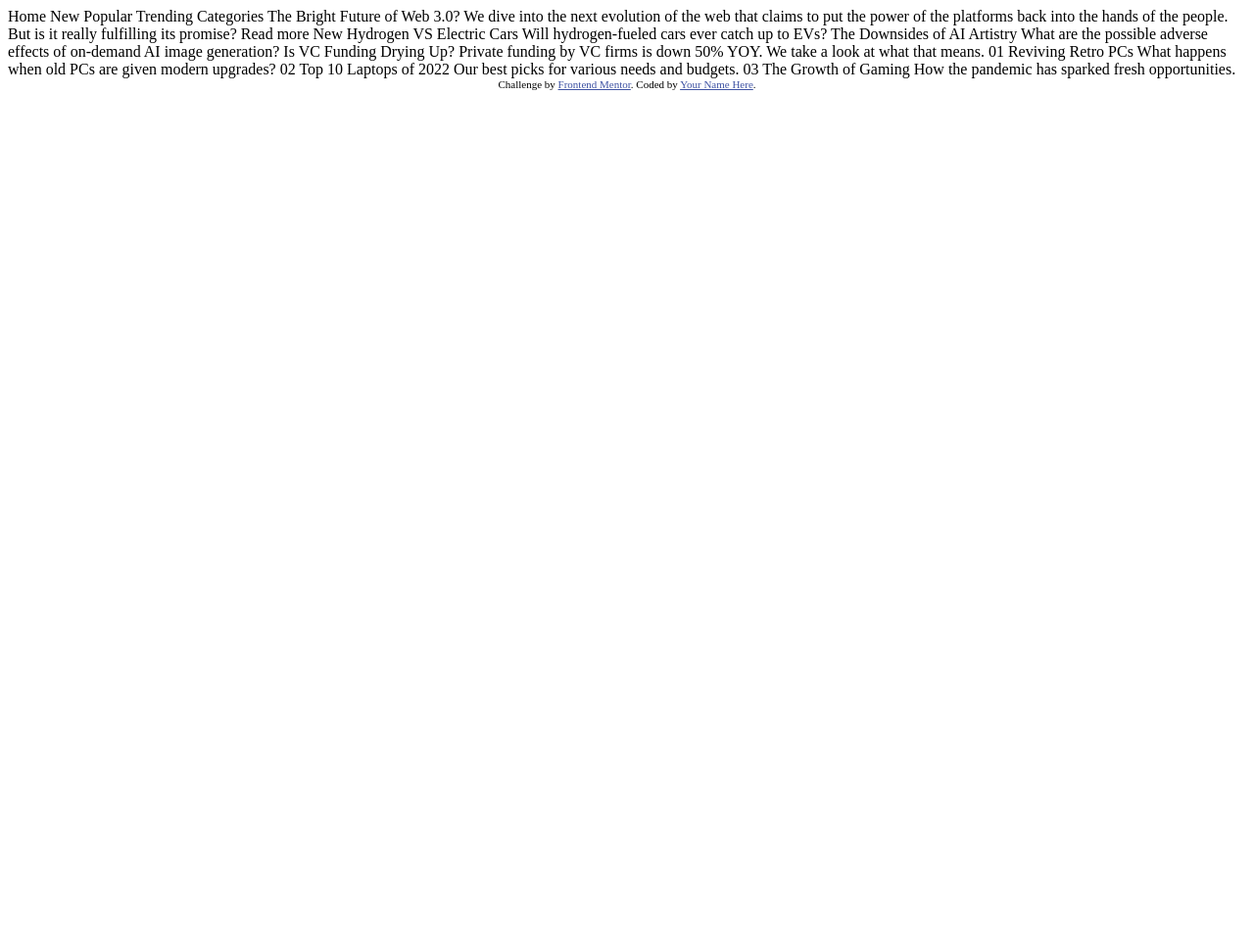
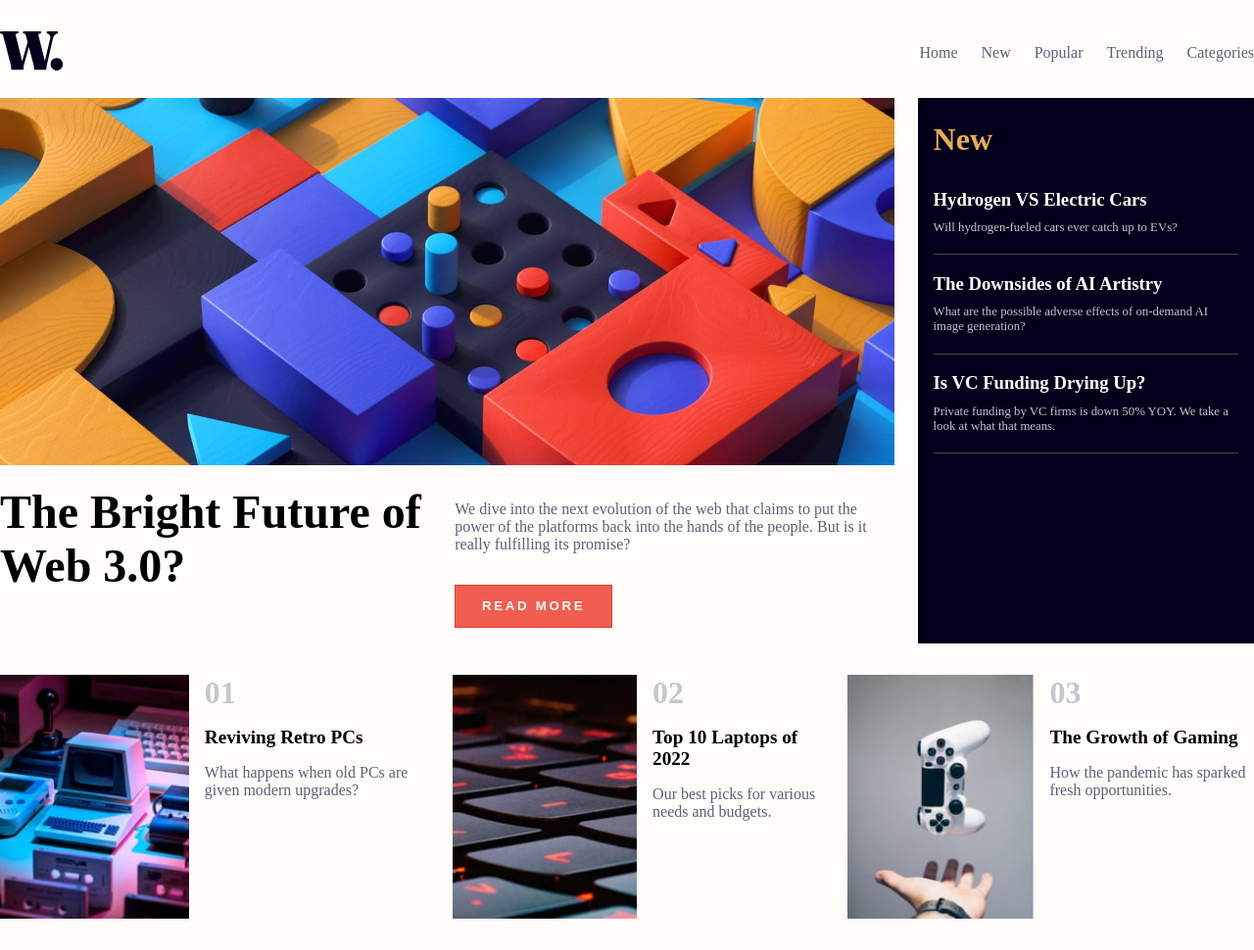
Before and after one commit to shiburaj/ip23, a plain HTML site: page chapter1/prj4/index.html in a window 1280 px wide. Shown: the whole page at 98% size. Before the commit the page ends 800 px from the top, so only its background shows below. Drawn offline with Linux system fonts and the light colour scheme.

Commit message:
prj4 finished

```diff
--- /dev/null
+++ b/chapter1/prj4/assets/css/main.css
@@ -0,0 +1,145 @@
+* {
+   margin: 0px;
+   box-sizing: border-box;
+   padding: 0px;
+}
+
+body {
+    background-color: hsl(36, 100%, 99%);
+}
+
+.container {
+    max-width: 1440px;
+    margin: 2em auto;
+}
+
+navbar {
+    display: flex;
+    justify-content: space-between;
+    align-items: center;
+    margin-bottom: 1.5em;
+}
+
+navbar ul {
+    list-style: none;
+    display: flex;
+    justify-content: space-evenly;
+    gap: 1.5em;
+    color: hsl(236, 13%, 42%);
+}
+
+
+section.main {
+    display: flex;
+    justify-content: space-around;
+    gap: 1.5em;
+}
+
+.hero-container {
+    flex-grow: 1;
+}
+
+.news-container {
+    flex-basis: 600px;
+    background-color: hsl(240, 100%, 5%);
+    color: white;
+    padding: 1.5em 1em;
+}
+
+.news-container h2 {
+    color: hsl(35, 77%, 62%);
+    margin-bottom: 1em;
+    font-size: 2rem;
+}
+
+.news-item h3 {
+    margin-top: 1em;
+}
+
+.news-item p {
+    color: hsl(233, 8%, 79%);
+    font-size: 0.8rem;
+    margin-top: 0.8em;
+    padding-bottom: 1.5em;
+    border-bottom: 1px solid rgba(135, 135, 135, 0.5);
+}
+
+.hero-image img {
+    width: 100%;
+}
+
+.top-news {
+    display: flex;
+    justify-content: space-around;
+    gap: 1em;
+    margin: 1em 0;
+}
+
+.top-news h1 {
+    font-size: 3rem;
+    flex: 1 1 0;
+}
+
+.top-news .top-news-details {
+    flex: 1 1 0;
+    color: hsl(236, 13%, 42%);
+    display: flex;
+    flex-direction: column;
+    gap: 2em;
+    padding-top: 1em;
+}
+
+.top-news-details button {
+    align-self: flex-start;
+}
+
+button.primary {
+    padding: 1em 2em;
+    text-transform: uppercase;
+    color: hsl(36, 100%, 99%);
+    background-color: hsl(5, 85%, 63%);
+    border: 1px solid hsl(5, 65%, 52%);
+    font-weight: bold;
+    letter-spacing: .2em;
+}
+
+.top-picks {
+    margin-top: 2em;
+    display: flex;
+    gap: 1em;
+}
+
+.top-picks-item {
+    display: flex;
+    gap: 1em;
+}
+
+.top-picks-item .top-pick-img {
+    flex-grow: 1;
+    flex-basis: 300px;
+}
+
+.top-picks-item img {
+    width: 100%;
+    height: 100%;
+}
+
+.top-pick-details {
+    display: flex;
+    flex-direction: column;
+    justify-content: flex-start;
+    gap: 1em;
+}
+
+.top-pick-details h4 {
+    font-size: 2rem;
+    color: hsl(233, 8%, 79%);
+}
+
+.top-pick-details b {
+    font-size: 1.2rem;
+}
+
+.top-pick-details p {
+    color: hsl(236, 13%, 42%);
+}
--- a/chapter1/prj4/index.html
+++ b/chapter1/prj4/index.html
@@ -6,55 +6,83 @@
 
   <link rel="icon" type="image/png" sizes="32x32" href="./assets/images/favicon-32x32.png">
 
-  <title>Frontend Mentor | News homepage</title>
+  <title>News homepage</title>
 
   <!-- Feel free to remove these styles or customise in your own stylesheet 👍 -->
-  <style>
-    .attribution { font-size: 11px; text-align: center; }
-    .attribution a { color: hsl(228, 45%, 44%); }
-  </style>
+  <link rel="stylesheet" href="assets/css/main.css">
 </head>
 <body>
 
-  Home
-  New
-  Popular
-  Trending
-  Categories
+  <div class="container">
+    <navbar>
+      <div class="logo">
+        <img src="./assets/images/logo.svg" alt="Logo">
+      </div>
+      <ul>
+        <li>Home</li>
+        <li>New</li>
+        <li>Popular</li>
+        <li>Trending</li>
+        <li>Categories</li>
+      </ul>
+    </navbar>
+    <section class="main">
+      <div class="hero-container">
+        <div class="hero-image">
+          <img src="./assets/images/image-web-3-desktop.jpg" alt="Hero">
+        </div>
+        <div class="top-news">
+          <h1>The Bright Future of Web 3.0?</h1>
+          <div class="top-news-details">
+            <p>We dive into the next evolution of the web that claims to put the power of the platforms back into the hands of the people.
+              But is it really fulfilling its promise?</p>
+            <button class="primary">Read more</button>
+          </div>
+        </div>
+      </div>
+      <div class="news-container">
+        <h2>New</h2>
+        <div class="news-item">
+          <h3>Hydrogen VS Electric Cars</h3>
+          <p>Will hydrogen-fueled cars ever catch up to EVs?</p>
+        </div>
+        <div class="news-item">
+          <h3>The Downsides of AI Artistry</h3>
+          <p>What are the possible adverse effects of on-demand AI image generation?</p>
+        </div>
+        <div class="news-item">
+          <h3>Is VC Funding Drying Up?</h3>
+          <p>Private funding by VC firms is down 50% YOY. We take a look at what that means.</p>
+        </div>
+      </div>
+    </section>
+    <section class="top-picks">
+        <div class="top-picks-item">
+          <div class="top-pick-img"><img src="./assets/images/image-retro-pcs.jpg" alt=""></div>
+          <div class="top-pick-details">
+            <h4>01</h4>
+            <b>Reviving Retro PCs</b>
+            <p>What happens when old PCs are given modern upgrades?</p>
+          </div>
+        </div>
+        <div class="top-picks-item">
+          <div class="top-pick-img"><img src="./assets/images/image-top-laptops.jpg" alt=""></div>
+          <div class="top-pick-details">
+            <h4>02</h4>
+            <b>Top 10 Laptops of 2022</b>
+            <p>Our best picks for various needs and budgets.</p>
+          </div>
+        </div>
+        <div class="top-picks-item">
+          <div class="top-pick-img"><img src="./assets/images/image-gaming-growth.jpg" alt=""></div>
+          <div class="top-pick-details">
+            <h4>03</h4>
+            <b>The Growth of Gaming</b>
+            <p>How the pandemic has sparked fresh opportunities.</p>
+          </div>
+        </div>
+    </section>
+  </div>
 
-  The Bright Future of Web 3.0?
-
-  We dive into the next evolution of the web that claims to put the power of the platforms back into the hands of the people.
-  But is it really fulfilling its promise?
-
-  Read more
-
-  New
-
-  Hydrogen VS Electric Cars
-  Will hydrogen-fueled cars ever catch up to EVs?
-
-  The Downsides of AI Artistry
-  What are the possible adverse effects of on-demand AI image generation?
-
-  Is VC Funding Drying Up?
-  Private funding by VC firms is down 50% YOY. We take a look at what that means.
-
-  01
-  Reviving Retro PCs
-  What happens when old PCs are given modern upgrades?
-
-  02
-  Top 10 Laptops of 2022
-  Our best picks for various needs and budgets.
-
-  03
-  The Growth of Gaming
-  How the pandemic has sparked fresh opportunities.
-
-  <div class="attribution">
-    Challenge by <a href="https://www.frontendmentor.io?ref=challenge" target="_blank">Frontend Mentor</a>.
-    Coded by <a href="#">Your Name Here</a>.
-  </div>
 </body>
 </html>
```
